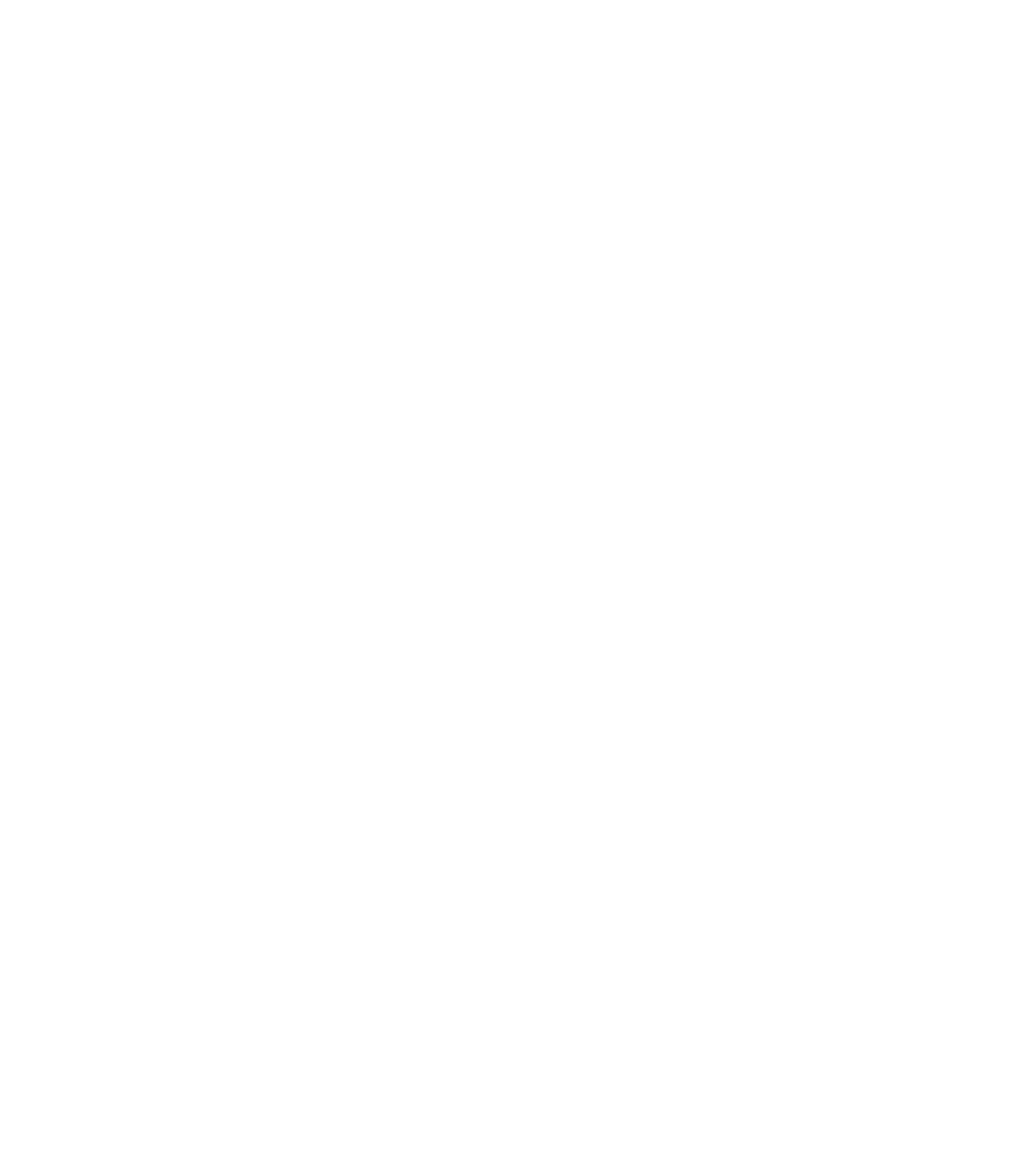
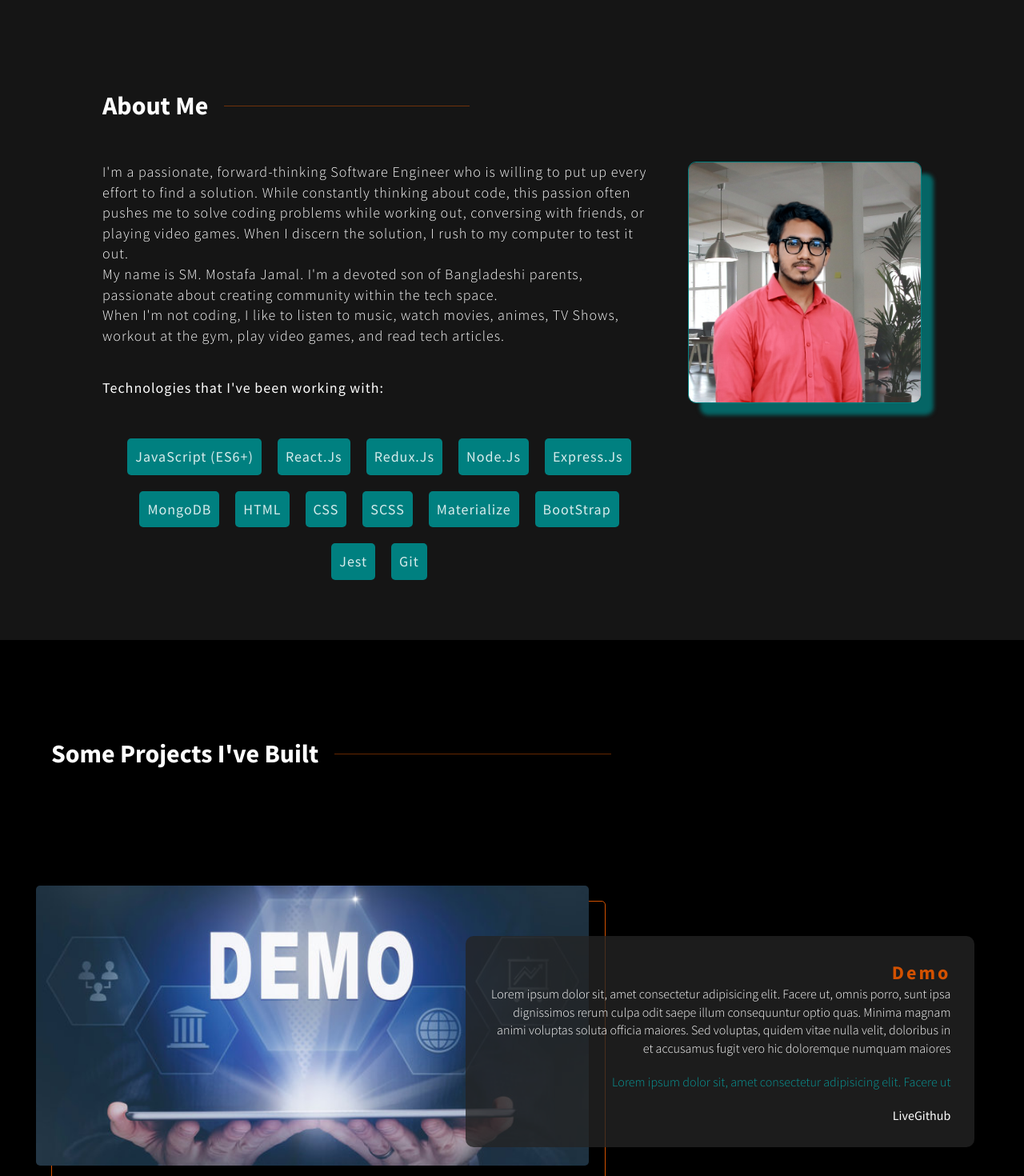
Before and after one commit to sm-mostafajamal/portfolio-2023, a React (Create React App) app: page / in a window 1280 px wide. Shown: the part 800-2270 px from the top of the page at 80% size. Before the commit the page ends 800 px from the top, so only its background shows below. Built offline with nearby package versions, Linux system fonts and the light colour scheme; a web font is replaced by a local one.

Commit message:
working on project page

```diff
--- a/src/App.js
+++ b/src/App.js
@@ -1,9 +1,13 @@
+import AboutMe from "./pages/AboutMe";
 import Home from "./pages/Home";
+import Projects from "./pages/Projects";
 
 function App() {
   return (
     <div className="App">
       <Home />
+      <AboutMe />
+      <Projects />
     </div>
   );
 }
--- /dev/null
+++ b/src/components/Title.jsx
@@ -0,0 +1,29 @@
+import React from "react";
+import styled from "styled-components";
+
+const PageTitle = styled.h1`
+  color: white;
+  display: flex;
+  align-items: center;
+  text-transform: capitalize;
+  /* margin-bottom: 50px; */
+`;
+const Line = styled.hr`
+  height: 0px;
+  width: 30%;
+  border-top: none;
+  border-left: none;
+  border-right: none;
+  border-bottom: 1px solid #d351007a;
+  margin-left: 20px;
+`;
+
+const Title = ({ title }) => {
+  return (
+    <PageTitle>
+      {title} <Line />
+    </PageTitle>
+  );
+};
+
+export default Title;
--- /dev/null
+++ b/src/pages/AboutMe.jsx
@@ -0,0 +1,118 @@
+import styled from "styled-components";
+import Title from "../components/Title";
+
+const Container = styled.div`
+  height: 100vh;
+  background-color: #151515;
+  display: flex;
+  justify-content: center;
+  align-items: center;
+`;
+
+const DetailsWrapper = styled.div`
+  width: 80%;
+  margin: auto;
+`;
+
+const About = styled.div`
+  display: flex;
+  gap: 40px;
+  margin: 50px 0;
+`;
+const Article = styled.p`
+  color: white;
+  font-size: 18px;
+  font-weight: 300;
+  letter-spacing: 1px;
+  line-height: 1.6rem;
+`;
+const ImageContainer = styled.div`
+  min-width: 290px;
+  height: 300px;
+  border-radius: 10px;
+  overflow: hidden;
+  border: 1px solid teal;
+  box-shadow: 15px 15px 5px 0px rgba(0, 128, 128, 0.75);
+  -webkit-box-shadow: 15px 15px 5px 0px rgba(0, 128, 128, 0.75);
+  -moz-box-shadow: 15px 15px 5px 0px rgba(0, 128, 128, 0.75);
+`;
+const Image = styled.img`
+  width: 100%;
+  height: 100%;
+  object-fit: cover;
+  top: 0;
+  left: 0;
+`;
+const TechTitle = styled.h3`
+  font-size: 18px;
+  font-weight: 400;
+  margin: 40px 0;
+`;
+const Skills = styled.ul`
+  height: 100px;
+  display: flex;
+  justify-content: center;
+  flex-wrap: wrap;
+  margin: 0;
+  padding: 0;
+`;
+const Skill = styled.li`
+  list-style: none;
+  color: rgba(255, 255, 255, 0.849);
+  /* color: #212121; */
+  background-color: teal;
+  /* background-color: #e7e7e7; */
+  padding: 10px;
+  margin: 10px;
+  border-radius: 5px;
+  font-weight: 500;
+`;
+const Icons = styled.div``;
+
+const AboutMe = () => {
+  return (
+    <Container>
+      <DetailsWrapper>
+        <Title title={"About Me"} />
+        <About>
+          <Article>
+            I'm a passionate, forward-thinking Software Engineer who is willing
+            to put up every effort to find a solution. While constantly thinking
+            about code, this passion often pushes me to solve coding problems
+            while working out, conversing with friends, or playing video games.
+            When I discern the solution, I rush to my computer to test it out.
+            <br />
+            My name is SM. Mostafa Jamal. I'm a devoted son of Bangladeshi
+            parents, passionate about creating community within the tech space.
+            <br />
+            When I'm not coding, I like to listen to music, watch movies,
+            animes, TV Shows, workout at the gym, play video games, and read
+            tech articles.
+            <TechTitle>Technologies that I've been working with:</TechTitle>
+            <Skills>
+              <Skill>JavaScript (ES6+)</Skill>
+              <Skill>React.Js</Skill>
+              <Skill>Redux.Js</Skill>
+              <Skill>Node.Js</Skill>
+              <Skill>Express.Js</Skill>
+              <Skill>MongoDB</Skill>
+              <Skill>HTML</Skill>
+              <Skill>CSS</Skill>
+              <Skill>SCSS</Skill>
+              <Skill>Materialize</Skill>
+              <Skill>BootStrap</Skill>
+              <Skill>Jest</Skill>
+              <Skill>Git</Skill>
+            </Skills>
+          </Article>
+          <ImageContainer>
+            <Image src="./images/img.png" />
+          </ImageContainer>
+        </About>
+        <Icons></Icons>
+      </DetailsWrapper>
+    </Container>
+  );
+};
+
+export default AboutMe;
--- a/src/pages/Home.jsx
+++ b/src/pages/Home.jsx
@@ -100,6 +100,7 @@
 const Name = styled.span`
   font-family: "Sacramento", cursive;
   color: #d35100;
+  /* color: teal; */
   font-weight: bold;
 `;
 const Bottom = styled.span`
--- /dev/null
+++ b/src/pages/Projects.jsx
@@ -0,0 +1,185 @@
+import styled from "styled-components";
+import Title from "../components/Title";
+
+const Container = styled.div`
+  height: 100vh;
+  background-color: black;
+  display: flex;
+  /* flex-direction: column; */
+  justify-content: center;
+  align-items: center;
+`;
+const Wrapper = styled.div`
+  width: 90%;
+  height: 90vh;
+  display: flex;
+  flex-direction: column;
+  justify-content: space-around;
+`;
+const Project = styled.div`
+  width: 100%;
+  position: relative;
+  display: flex;
+`;
+const ImageContainer = styled.div`
+  width: 60%;
+  height: 350px;
+  border: 1px solid #d35100;
+  position: relative;
+  border-radius: 5px;
+  /* flex: 1; */
+`;
+const Image = styled.img`
+  width: 100%;
+  height: 100%;
+  position: absolute;
+  border-radius: 5px;
+
+  /* top: 0; */
+  bottom: 20px;
+  right: 20px;
+  object-fit: cover;
+`;
+const AboutProject = styled.div`
+  color: white;
+  background-color: #242424c9;
+  position: absolute;
+  text-align: right;
+  width: 50%;
+  display: flex;
+  flex-direction: column;
+  align-self: center;
+  left: 45%;
+  padding: 30px;
+  border-radius: 10px;
+`;
+const ProjectTitle = styled.h2`
+  color: #d35100;
+  background-color: transparent;
+  letter-spacing: 3px;
+`;
+const About = styled.p`
+  line-height: 1.4rem;
+  font-weight: 300;
+`;
+const TechnologiesUsed = styled.ul`
+  margin: 0;
+  padding: 20px 0;
+  list-style: none;
+`;
+const Tool = styled.li`
+  color: rgba(0, 196, 196, 0.747);
+`;
+const WebLinks = styled.div``;
+
+const Projects = () => {
+  return (
+    <Container>
+      <Wrapper>
+        <Title title="Some Projects I've built" />
+        <Project>
+          <ImageContainer>
+            <Image src="./images/demo.jpg" />
+          </ImageContainer>
+          <AboutProject>
+            <ProjectTitle>Demo</ProjectTitle>
+            <About>
+              Lorem ipsum dolor sit, amet consectetur adipisicing elit. Facere
+              ut, omnis porro, sunt ipsa dignissimos rerum culpa odit saepe
+              illum consequuntur optio quas. Minima magnam animi voluptas soluta
+              officia maiores. Sed voluptas, quidem vitae nulla velit, doloribus
+              in et accusamus fugit vero hic doloremque numquam maiores
+              <TechnologiesUsed>
+                <Tool>
+                  Lorem ipsum dolor sit, amet consectetur adipisicing elit.
+                  Facere ut
+                </Tool>
+              </TechnologiesUsed>
+            </About>
+            <WebLinks>
+              <span>Live</span>
+              <span>Github</span>
+            </WebLinks>
+          </AboutProject>
+        </Project>
+        {/* <Project>
+          <ImageContainer>
+            <Image src="./images/demo.jpg" />
+          </ImageContainer>
+          <AboutProject>
+            <ProjectTitle>Demo</ProjectTitle>
+            <About>
+              Lorem ipsum dolor sit, amet consectetur adipisicing elit. Facere
+              ut, omnis porro, sunt ipsa dignissimos rerum culpa odit saepe
+              illum consequuntur optio quas. Minima magnam animi voluptas soluta
+              officia maiores. Sed voluptas, quidem vitae nulla velit, doloribus
+              in et accusamus fugit vero hic doloremque numquam maiores
+              <TechnologiesUsed>
+                <Tool>
+                  Lorem ipsum dolor sit, amet consectetur adipisicing elit.
+                  Facere ut
+                </Tool>
+              </TechnologiesUsed>
+            </About>
+            <WebLinks>
+              <span>Live</span>
+              <span>Github</span>
+            </WebLinks>
+          </AboutProject>
+        </Project>
+        <Project>
+          <ImageContainer>
+            <Image src="./images/demo.jpg" />
+          </ImageContainer>
+          <AboutProject>
+            <ProjectTitle>Demo</ProjectTitle>
+            <About>
+              Lorem ipsum dolor sit, amet consectetur adipisicing elit. Facere
+              ut, omnis porro, sunt ipsa dignissimos rerum culpa odit saepe
+              illum consequuntur optio quas. Minima magnam animi voluptas soluta
+              officia maiores. Sed voluptas, quidem vitae nulla velit, doloribus
+              in et accusamus fugit vero hic doloremque numquam maiores
+              <TechnologiesUsed>
+                <Tool>
+                  Lorem ipsum dolor sit, amet consectetur adipisicing elit.
+                  Facere ut
+                </Tool>
+              </TechnologiesUsed>
+            </About>
+            <WebLinks>
+              <span>Live</span>
+              <span>Github</span>
+            </WebLinks>
+          </AboutProject>
+        </Project>
+        <Project>
+          <ImageContainer>
+            <Image src="./images/demo.jpg" />
+          </ImageContainer>
+          <AboutProject>
+            <ProjectTitle>Demo</ProjectTitle>
+            <About>
+              Lorem ipsum dolor sit, amet consectetur adipisicing elit. Facere
+              ut, omnis porro, sunt ipsa dignissimos rerum culpa odit saepe
+              illum consequuntur optio quas. Minima magnam animi voluptas soluta
+              officia maiores. Sed voluptas, quidem vitae nulla velit, doloribus
+              in et accusamus fugit vero hic doloremque numquam maiores
+              <TechnologiesUsed>
+                <Tool>
+                  Lorem ipsum dolor sit, amet consectetur adipisicing elit.
+                  Facere ut
+                </Tool>
+              </TechnologiesUsed>
+            </About>
+            <WebLinks>
+              <span>Live</span>
+              <span>Github</span>
+            </WebLinks>
+          </AboutProject>
+        </Project> */}
+      </Wrapper>
+    </Container>
+  );
+};
+
+export default Projects;
```
Also changed, not shown: public/images/demo.jpg (added), public/images/img.png (added).
